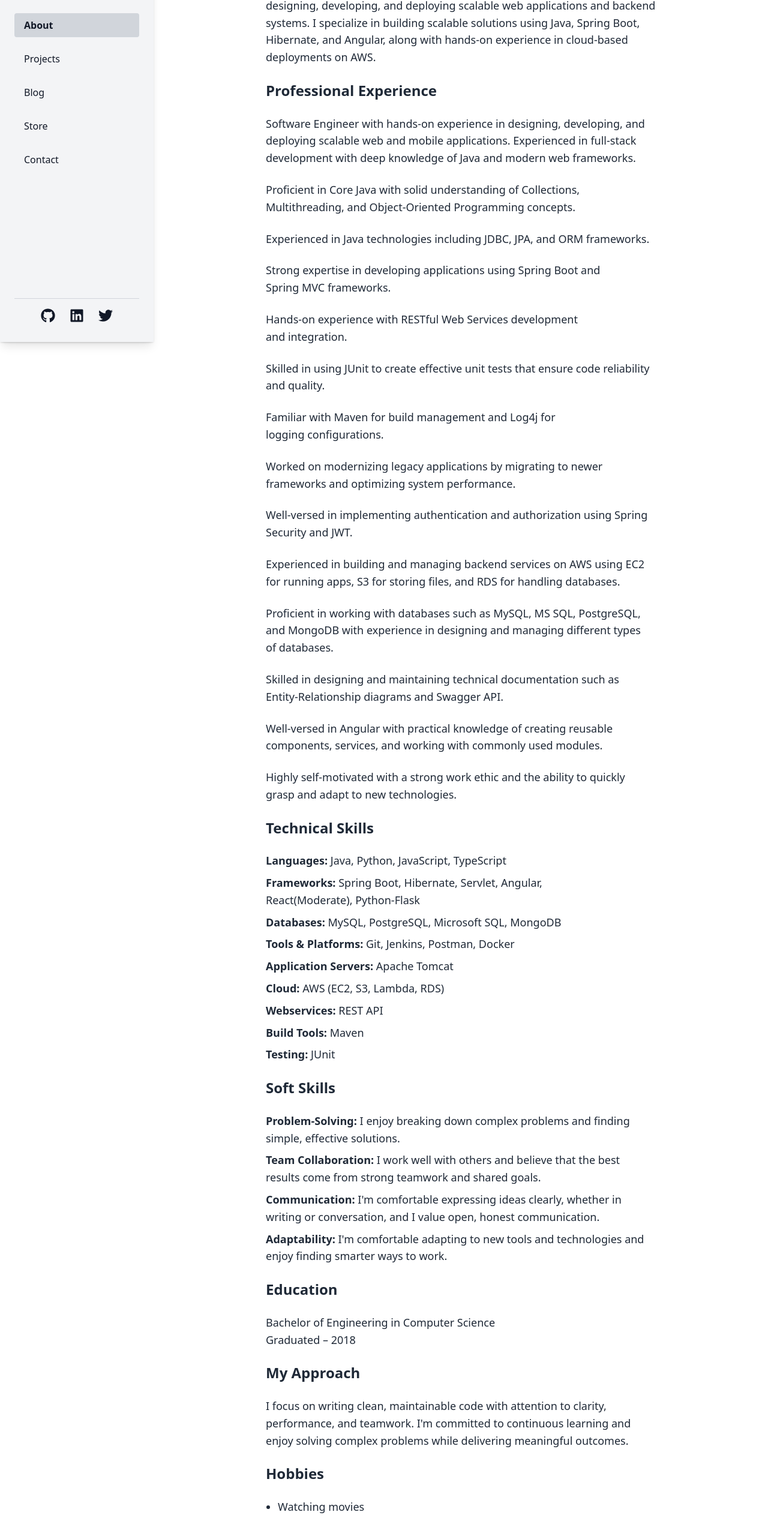
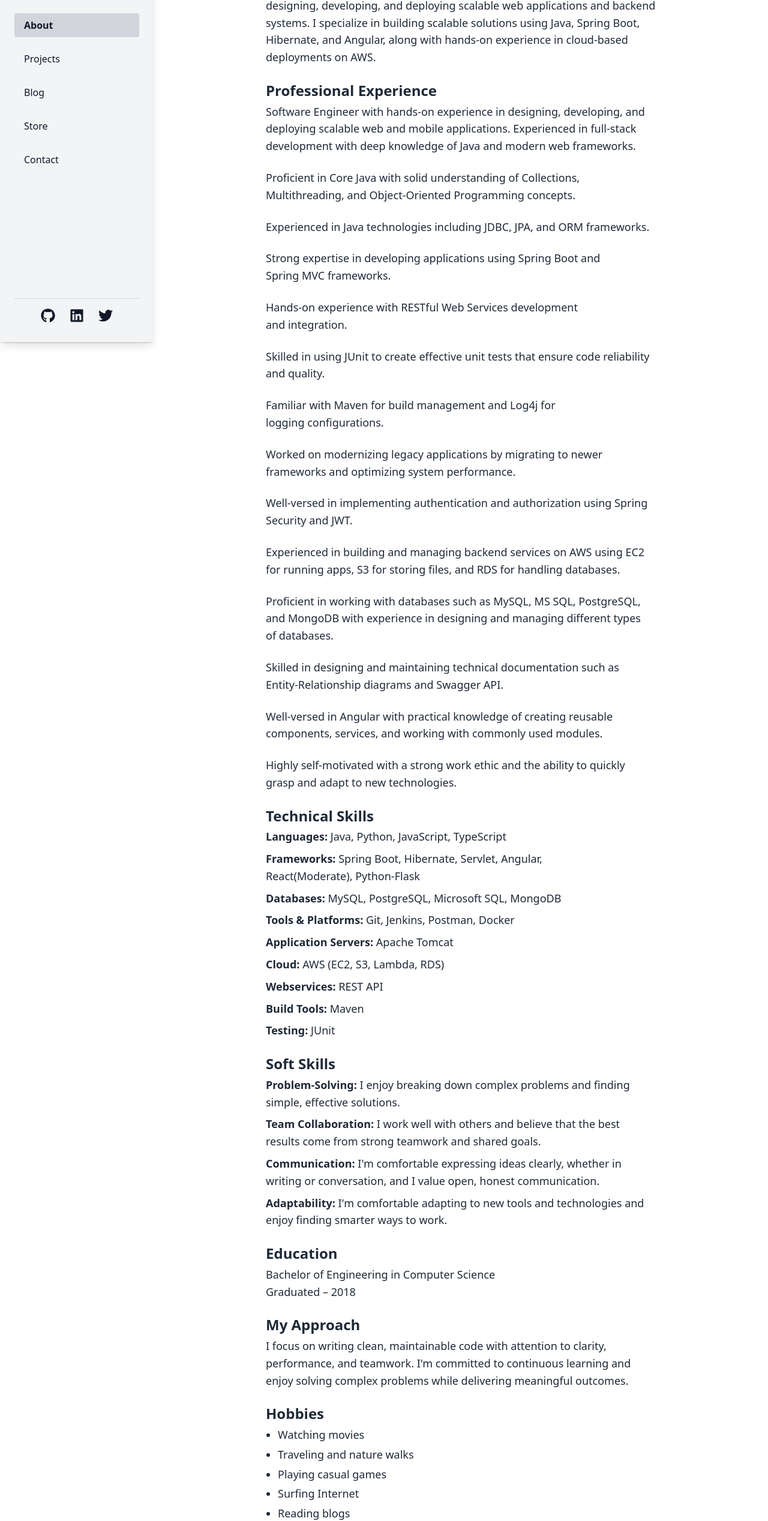
Before and after one commit to iammadhankumar/iammadhankumar.github.io, a React (Create React App) app: page /about in a window 1280 px wide. Shown: the part 230-2765 px from the top of the page at 60% size. Built offline with nearby package versions, Linux system fonts and the light colour scheme.

Commit message:
about page tweak & new blog added

```diff
--- a/src/data/blogs.js
+++ b/src/data/blogs.js
@@ -87,6 +87,14 @@ const blogPosts = [
     description: 'Explore how Java remains a powerful and reliable choice for backend development in modern AI-powered applications',
     url: 'https://dev.to/iammadhankumar/why-java-is-still-a-top-backend-language-in-the-ai-era-cdm',
   },
+  {
+    id: 12,
+    title: 'Common Java Mistakes Developers Make',
+    date: 'July 31, 2025',
+    readTime: '7 min read',
+    description: 'Discover the most frequent Java errors with simple explanations, practical code examples, and tips to improve your code quality',
+    url: 'https://dev.to/iammadhankumar/common-java-mistakes-developers-make-2feo',
+  },
   // Add more blog objects with readTime...
 ];
 
--- a/src/pages/about.jsx
+++ b/src/pages/about.jsx
@@ -32,7 +32,7 @@ function About() {
           I’m a passionate Software Engineer with over 6+ years of experience in designing, developing, and deploying scalable web applications and backend systems. I specialize in building scalable solutions using Java, Spring Boot, Hibernate, and Angular, along with hands‑on experience in cloud‑based deployments on AWS.</p>
         {/* ─── Professional Experience ─── */}
         <h2 className="section-h2">Professional Experience</h2>
-        <p>Software Engineer with hands-on experience in designing, developing, and deploying scalable web and mobile applications. Experienced in full-stack development with deep knowledge of Java and modern web frameworks.</p>
+        <p className="!mt-1">Software Engineer with hands-on experience in designing, developing, and deploying scalable web and mobile applications. Experienced in full-stack development with deep knowledge of Java and modern web frameworks.</p>
         <p>Proficient in Core Java with solid understanding of Collections, Multithreading, and Object‑Oriented Programming concepts.</p>
         <p>Experienced in Java technologies including JDBC, JPA, and ORM frameworks.</p>
         <p>Strong expertise in developing applications using Spring Boot and Spring MVC frameworks.</p>
@@ -49,7 +49,7 @@ function About() {
 
         {/* ─── Technical Skills ─── */}
         <h2 className="section-h2">Technical Skills</h2>
-        <div className="space-y-2">
+        <div className="space-y-2 !mt-1">
           <Skill label="Languages" value="Java, Python, JavaScript, TypeScript" />
           <Skill label="Frameworks" value="Spring Boot, Hibernate, Servlet, Angular, React(Moderate), Python‑Flask" />
           <Skill label="Databases" value="MySQL, PostgreSQL, Microsoft SQL, MongoDB" />
@@ -63,7 +63,7 @@ function About() {
 
         {/* ─── Soft Skills ─── */}
         <h2 className="section-h2">Soft Skills</h2>
-        <div className="space-y-2">
+        <div className="space-y-2 !mt-1">
           <Skill label="Problem‑Solving" value="I enjoy breaking down complex problems and finding simple, effective solutions." />
           <Skill label="Team Collaboration" value="I work well with others and believe that the best results come from strong teamwork and shared goals." />
           <Skill label="Communication" value="I'm comfortable expressing ideas clearly, whether in writing or conversation, and I value open, honest communication." />
@@ -72,18 +72,18 @@ function About() {
 
         {/* ─── Education ─── */}
         <h2 className="section-h2">Education</h2>
-        <p>
+        <p className="!mt-1">
           Bachelor of Engineering in Computer Science <br />
           Graduated – 2018
         </p>
 
         {/* ─── My Approach ─── */}
         <h2 className="section-h2">My Approach</h2>
-        <p>I focus on writing clean, maintainable code with attention to clarity, performance, and teamwork. I'm committed to continuous learning and enjoy solving complex problems while delivering meaningful outcomes.</p>
+        <p className="!mt-1">I focus on writing clean, maintainable code with attention to clarity, performance, and teamwork. I'm committed to continuous learning and enjoy solving complex problems while delivering meaningful outcomes.</p>
 
         {/* ─── Hobbies ─── */}
         <h2 className="section-h2">Hobbies</h2>
-        <ul className="list-disc pl-5 space-y-1">
+        <ul className="list-disc pl-5 space-y-1 !mt-1">
           <li>Watching movies</li>
           <li>Traveling and nature walks</li>
           <li>Playing casual games</li>
@@ -110,7 +110,7 @@ function About() {
 }
 
 /* Reusable two‑line skill row */
-const Skill = ({ label, value }) => (
+const Skill = ({ label, value}) => (
   <p>
     <span className="font-semibold">{label}:</span> {value}
   </p>
```
